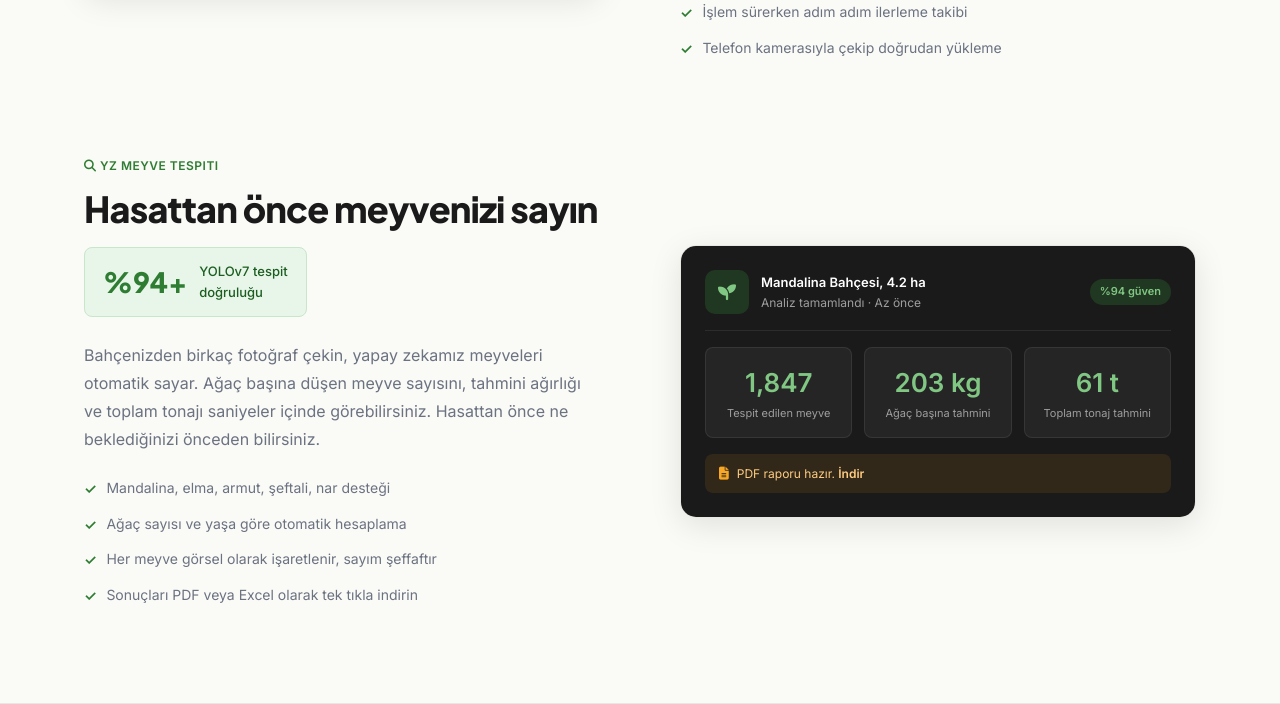
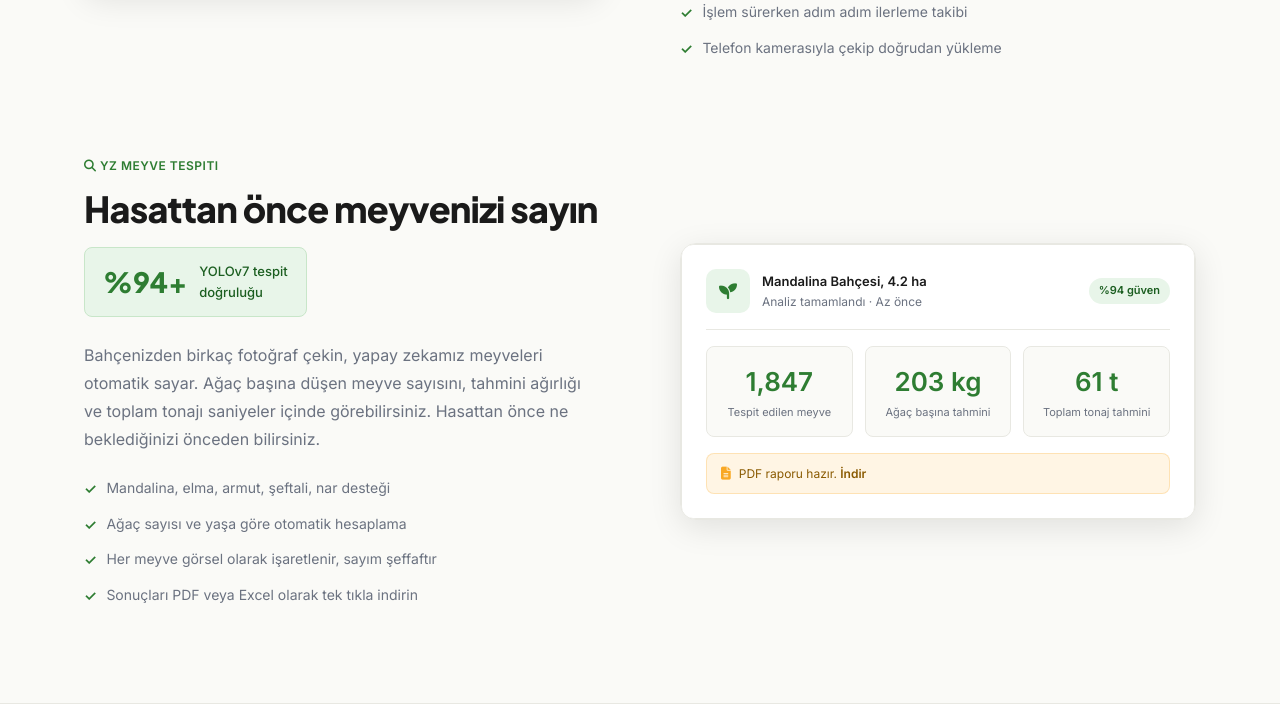
Before and after one commit to ChronoCoders/agrisynthia, a Django app: template templates/website/product.html in a window 1280 px wide. Shown: the part 1660-2364 px from the top of the page. Run offline with Django 4.2, Linux system fonts and the light colour scheme; the template is opened without the code that fills it, so the values that code supplies are empty.

Commit message:
style(product): flip mandarin orchard mock card to light theme to match site

```diff
--- a/templates/website/product.html
+++ b/templates/website/product.html
@@ -144,34 +144,34 @@
         </ul>
       </div>
       <div class="pillar-visual">
-        <div style="background:#1a1a1a;border-radius:12px;padding:24px;display:flex;flex-direction:column;gap:16px;">
-          <div style="display:flex;align-items:center;gap:12px;padding-bottom:16px;border-bottom:1px solid rgba(255,255,255,0.08);">
-            <div style="width:44px;height:44px;border-radius:10px;background:rgba(46,125,50,0.3);display:flex;align-items:center;justify-content:center;flex-shrink:0;">
-              <i class="fas fa-seedling" style="color:#81C784;font-size:18px;"></i>
+        <div style="background:#fff;border:1px solid var(--border);border-radius:12px;padding:24px;display:flex;flex-direction:column;gap:16px;box-shadow:0 1px 3px rgba(0,0,0,0.04);">
+          <div style="display:flex;align-items:center;gap:12px;padding-bottom:16px;border-bottom:1px solid var(--border);">
+            <div style="width:44px;height:44px;border-radius:10px;background:var(--green-light);display:flex;align-items:center;justify-content:center;flex-shrink:0;">
+              <i class="fas fa-seedling" style="color:var(--green);font-size:18px;"></i>
             </div>
             <div>
-              <div style="font-size:13px;font-weight:700;color:#fff;">{% trans "Mandalina Bahçesi, 4.2 ha" %}</div>
-              <div style="font-size:12px;color:#9E9E9E;">{% trans "Analiz tamamlandı · Az önce" %}</div>
+              <div style="font-size:13px;font-weight:700;color:var(--text);">{% trans "Mandalina Bahçesi, 4.2 ha" %}</div>
+              <div style="font-size:12px;color:var(--muted);">{% trans "Analiz tamamlandı · Az önce" %}</div>
             </div>
-            <div style="margin-left:auto;background:rgba(46,125,50,0.3);color:#81C784;font-size:11px;font-weight:700;padding:4px 10px;border-radius:100px;">{% trans "%94 güven" %}</div>
+            <div style="margin-left:auto;background:var(--green-light);color:var(--green-dark);font-size:11px;font-weight:700;padding:4px 10px;border-radius:100px;">{% trans "%94 güven" %}</div>
           </div>
           <div style="display:grid;grid-template-columns:repeat(3,1fr);gap:12px;text-align:center;">
-            <div style="background:rgba(255,255,255,0.05);border:1px solid rgba(255,255,255,0.08);border-radius:8px;padding:14px;">
-              <div style="font-size:26px;font-weight:800;color:#81C784;">1,847</div>
-              <div style="font-size:11px;color:#9E9E9E;margin-top:2px;">{% trans "Tespit edilen meyve" %}</div>
+            <div style="background:var(--bg);border:1px solid var(--border);border-radius:8px;padding:14px;">
+              <div style="font-size:26px;font-weight:800;color:var(--green);">1,847</div>
+              <div style="font-size:11px;color:var(--muted);margin-top:2px;">{% trans "Tespit edilen meyve" %}</div>
             </div>
-            <div style="background:rgba(255,255,255,0.05);border:1px solid rgba(255,255,255,0.08);border-radius:8px;padding:14px;">
-              <div style="font-size:26px;font-weight:800;color:#81C784;">203 kg</div>
-              <div style="font-size:11px;color:#9E9E9E;margin-top:2px;">{% trans "Ağaç başına tahmini" %}</div>
+            <div style="background:var(--bg);border:1px solid var(--border);border-radius:8px;padding:14px;">
+              <div style="font-size:26px;font-weight:800;color:var(--green);">203 kg</div>
+              <div style="font-size:11px;color:var(--muted);margin-top:2px;">{% trans "Ağaç başına tahmini" %}</div>
             </div>
-            <div style="background:rgba(255,255,255,0.05);border:1px solid rgba(255,255,255,0.08);border-radius:8px;padding:14px;">
-              <div style="font-size:26px;font-weight:800;color:#81C784;">61 t</div>
-              <div style="font-size:11px;color:#9E9E9E;margin-top:2px;">{% trans "Toplam tonaj tahmini" %}</div>
+            <div style="background:var(--bg);border:1px solid var(--border);border-radius:8px;padding:14px;">
+              <div style="font-size:26px;font-weight:800;color:var(--green);">61 t</div>
+              <div style="font-size:11px;color:var(--muted);margin-top:2px;">{% trans "Toplam tonaj tahmini" %}</div>
             </div>
           </div>
-          <div style="display:flex;align-items:center;gap:8px;background:rgba(249,168,37,0.1);border-radius:8px;padding:10px 14px;">
+          <div style="display:flex;align-items:center;gap:8px;background:rgba(249,168,37,0.12);border:1px solid rgba(249,168,37,0.25);border-radius:8px;padding:10px 14px;">
             <i class="fas fa-file-alt" style="color:var(--gold);font-size:13px;flex-shrink:0;"></i>
-            <span style="font-size:12px;color:#FFCC80;">{% trans "PDF raporu hazır." %} <strong>{% trans "İndir" %}</strong></span>
+            <span style="font-size:12px;color:#8a5a00;">{% trans "PDF raporu hazır." %} <strong>{% trans "İndir" %}</strong></span>
           </div>
         </div>
       </div>
```
